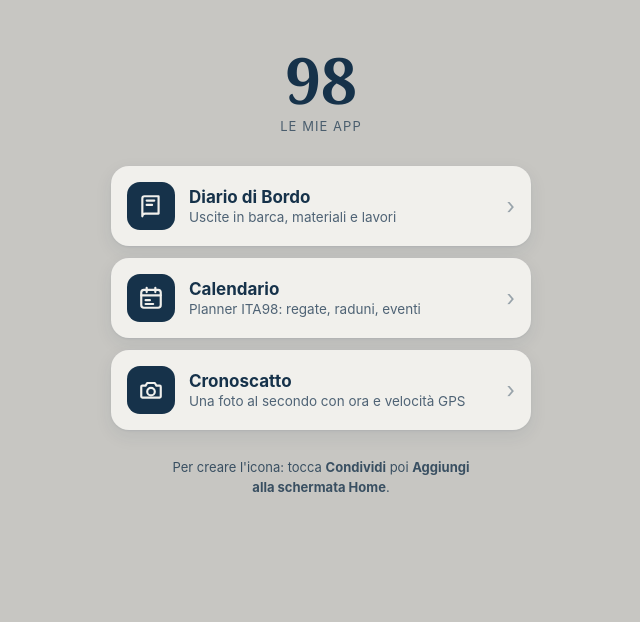
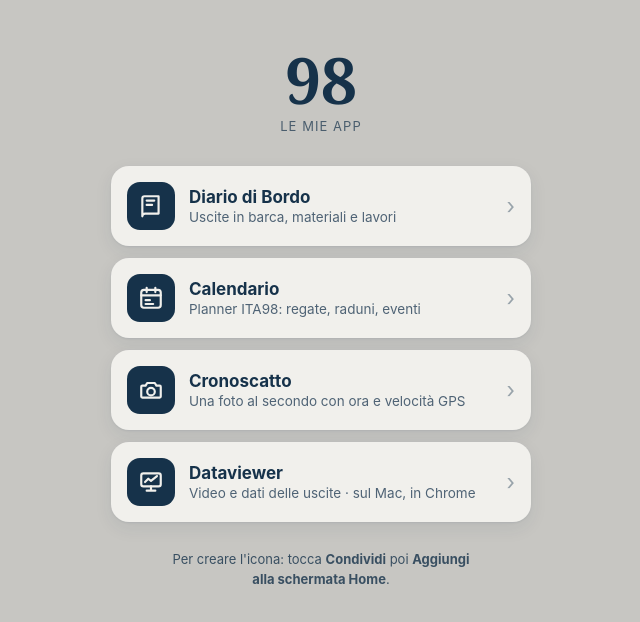
Before and after one commit to gigiug1809/diario-di-bordo-home, a plain HTML site: page index.html in a window 1280 px wide. Shown: the whole page, without its empty margins (319-959 px from the left). Drawn offline with Linux system fonts and the light colour scheme.

Commit message:
Aggiunge il Dataviewer Nacra 17 alla lista delle app
Co-Authored-By: Claude Opus 5.5 <noreply@anthropic.com>

```diff
--- a/index.html
+++ b/index.html
@@ -11,7 +11,7 @@
 <meta name="apple-mobile-web-app-capable" content="yes">
 <meta name="apple-mobile-web-app-status-bar-style" content="black-translucent">
 <meta name="apple-mobile-web-app-title" content="ITA98">
-<meta name="launcher-version" content="3">
+<meta name="launcher-version" content="4">
 <meta name="theme-color" content="#C7C6C2">
 <style>
   :root{--bg:#C7C6C2; --ink:#16324A; --card:#F1F0EC; --muted:#4f6375;}
@@ -64,6 +64,11 @@
       <div class="txt"><div class="t">Cronoscatto</div><div class="s">Una foto al secondo con ora e velocità GPS</div></div>
       <span class="chev">&rsaquo;</span>
     </a>
+    <a class="app" href="https://gigiug1809.github.io/dataviewer-nacra17/">
+      <span class="ico"><svg viewBox="0 0 24 24" fill="none" stroke="currentColor" stroke-width="2" stroke-linecap="round" stroke-linejoin="round"><rect x="3" y="4" width="18" height="12" rx="2"/><path d="M8 20h8M12 16v4"/><path d="M6.5 12l3-3 2.5 2 5.5-4.5"/></svg></span>
+      <div class="txt"><div class="t">Dataviewer</div><div class="s">Video e dati delle uscite · sul Mac, in Chrome</div></div>
+      <span class="chev">&rsaquo;</span>
+    </a>
   </nav>
 
   <p class="hint" id="hint">Per creare l'icona: tocca <strong>Condividi</strong> poi <strong>Aggiungi alla schermata Home</strong>.</p>
```
